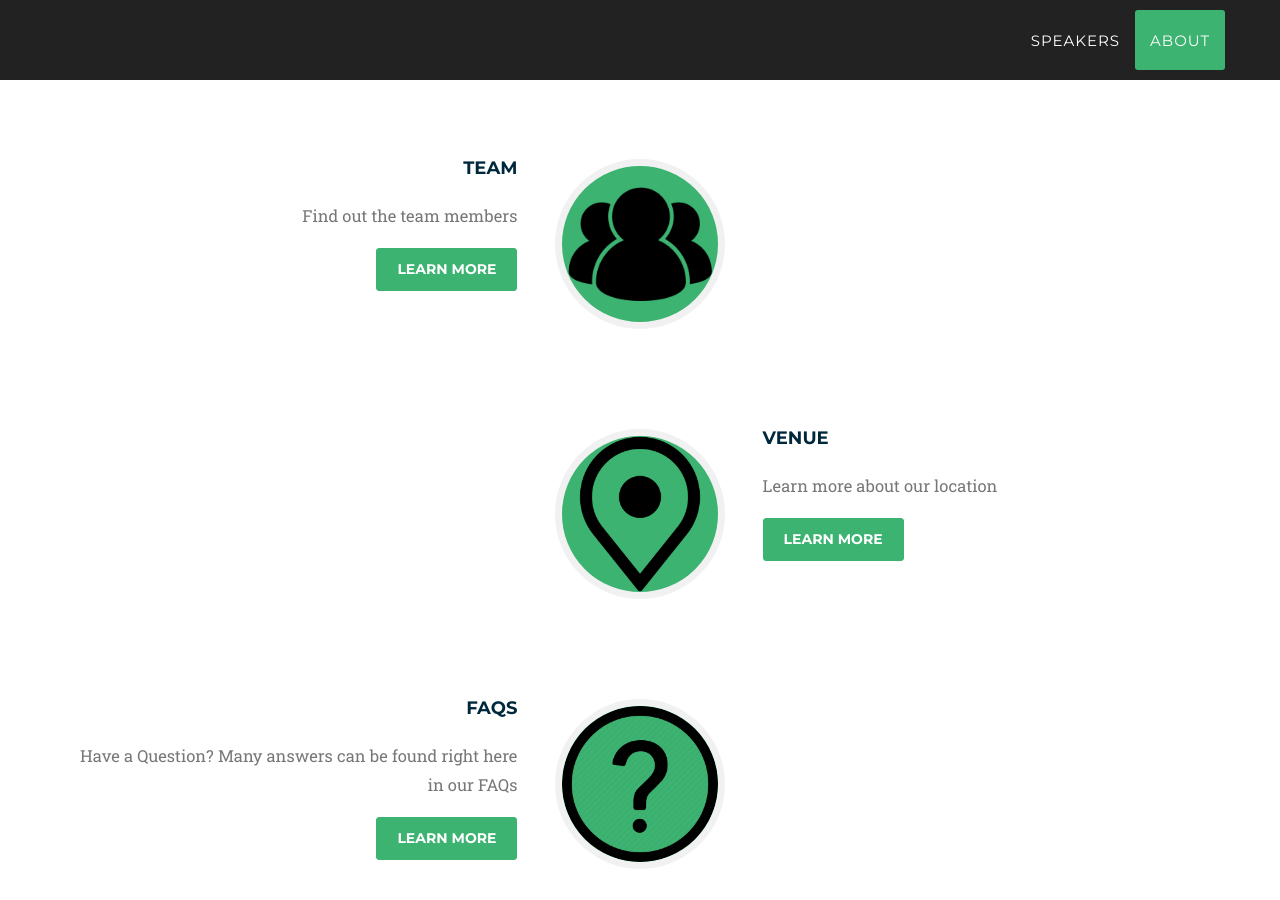
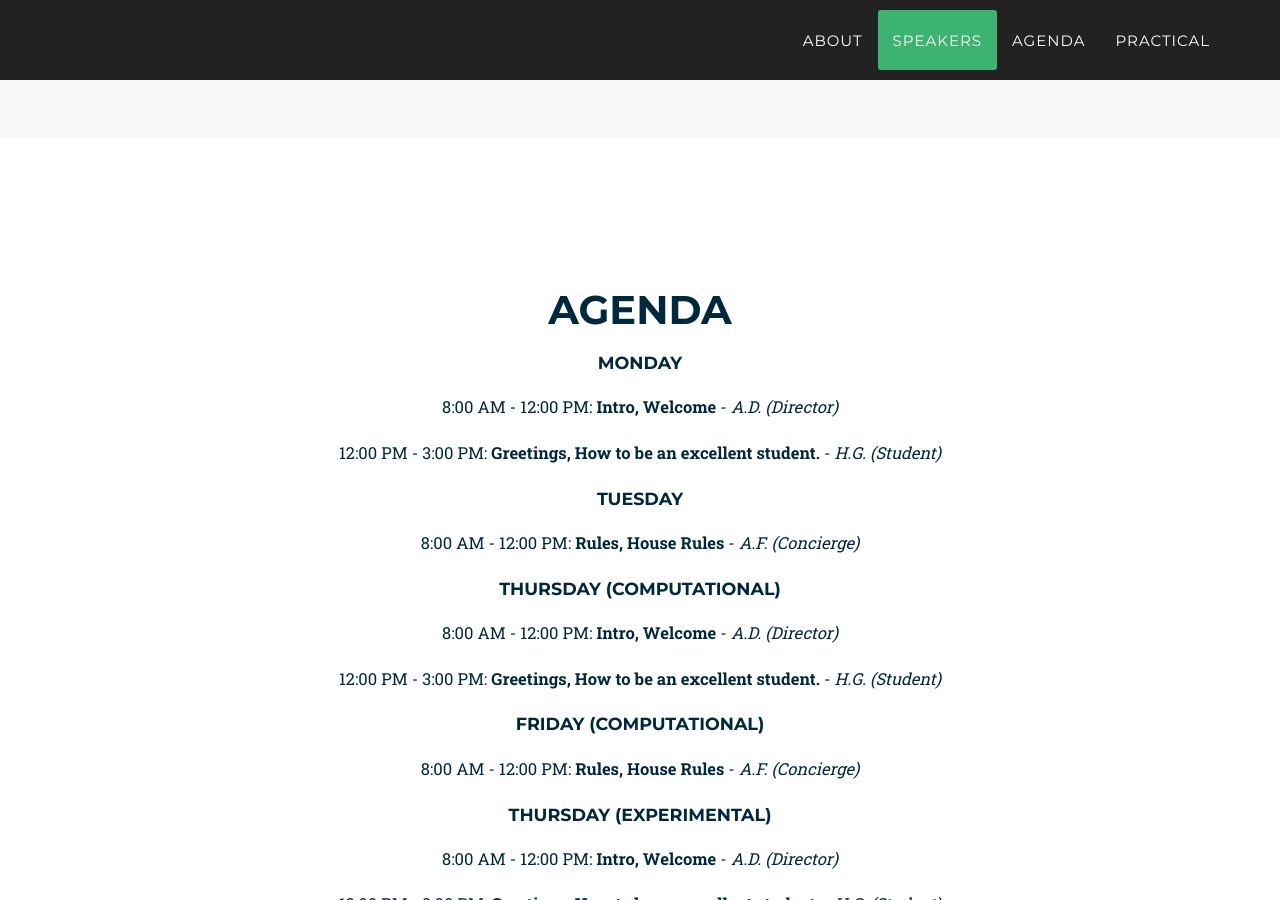
Before and after one commit to osip/website2019, a Jekyll site: the page built from index.html, in a window 1280 px wide and 900 px high, scrolled down 2789 px. Built offline with Jekyll 4.4.1, drawn with Linux system fonts in a browser that asks for light colours; some web fonts are replaced; some of the changed text lies outside the part shown.

Commit message:
Restructured the website.

```diff
--- a/_config.yml
+++ b/_config.yml
@@ -2,7 +2,7 @@ title: Open Science in Practice
 description: > # this means to ignore newlines until "baseurl:"
   Open Science in Practice summer school
 baseurl: "osip2019" # the subpath of your site, e.g. /blog
-bg_image: "/../css/2019_style/img/header-bg.jpg" # the subpath of your site, e.g. /blog
+bg_image: "/../css/2019_style/img/header-bg.jpg" # background image.
 url: "https://mar-muel.github.io" # the base hostname & protocol for your site
 # Build settings
 markdown: kramdown
--- /dev/null
+++ b/_data/twenty_19/agenda_common.yml
@@ -0,0 +1,17 @@
+- name: Monday
+- - time: 8:00 AM - 12:00 PM
+    title: Intro
+    name: A.D.
+    position: Director
+    topic: Welcome
+  - time: 12:00 PM - 3:00 PM
+    title: Greetings
+    name: H.G.
+    position: Student
+    topic: How to be an excellent student.
+- name: Tuesday
+- - time: 8:00 AM - 12:00 PM
+    title: Rules
+    name: A.F.
+    position: Concierge
+    topic: House Rules
--- /dev/null
+++ b/_data/twenty_19/agenda_computational.yml
@@ -0,0 +1,17 @@
+- name: Thursday (computational)
+- - time: 8:00 AM - 12:00 PM
+    title: Intro
+    name: A.D.
+    position: Director
+    topic: Welcome
+  - time: 12:00 PM - 3:00 PM
+    title: Greetings
+    name: H.G.
+    position: Student
+    topic: How to be an excellent student.
+- name: Friday (computational)
+- - time: 8:00 AM - 12:00 PM
+    title: Rules
+    name: A.F.
+    position: Concierge
+    topic: House Rules
--- /dev/null
+++ b/_data/twenty_19/agenda_experimental.yml
@@ -0,0 +1,17 @@
+- name: Thursday (experimental)
+- - time: 8:00 AM - 12:00 PM
+    title: Intro
+    name: A.D.
+    position: Director
+    topic: Welcome
+  - time: 12:00 PM - 3:00 PM
+    title: Greetings
+    name: H.G.
+    position: Student
+    topic: How to be an excellent student.
+- name: Friday (experimental)
+- - time: 8:00 AM - 12:00 PM
+    title: Rules
+    name: A.F.
+    position: Concierge
+    topic: House Rules
--- /dev/null
+++ b/_data/twenty_19/home_about.yml
@@ -0,0 +1,4 @@
+- intro1:
+  text: It takes a great deal of bravery to stand up to our enemies, but just as much to stand up to our friends
+- intro2:
+  text: It is our choices, Harry, that show what we truly are, far more than our abilities.
--- a/_includes/2019_data/about.html
+++ b/_includes/2019_data/about.html
@@ -4,29 +4,11 @@
     <div class="row">
       <div class="col-lg-12 text-center">
         <h2 class="section-heading">About</h2>
-        <h3 class="section-subheading text-muted"></h3>
-      </div>
-    </div>
-    <div class="row">
-      <div class="col-lg-12">
-        <ul class="timeline">
-          {% for about_data in site.data.twenty_19.home_about_data %}
-          <li class="{{ about_data.inverted }}">
-            <div class="timeline-image">
-              <img class="img-circle img-responsive" src="{{ about_data.img | prepend: "/../css/2019_style/img/" | prepend: site.baseurl }}" alt="">
-            </div>
-            <div class="timeline-panel">
-              <div class="timeline-heading">
-                <h4>{{ about_data.name }}</h4>
-              </div>
-              <div class="timeline-heading">
-                <p class="text-muted">{{ about_data.info }}</p>
-              </div>
-              <a href="{{ about_data.link }}" class="page-scroll btn btn-sm">Learn More</a>
-            </div>
-          </li>
-          {% endfor %}
-        </ul>
+        {% for data_general in site.data.twenty_19.home_about %}
+        <h3 class="section-subheading">
+          {{ data_general.text }}
+        </h3>
+        {% endfor %}
       </div>
     </div>
   </div>
--- /dev/null
+++ b/_includes/2019_data/agenda.html
@@ -0,0 +1,42 @@
+<!-- Agenda -->
+<section id="agenda">
+  <div class="container">
+    <div class="row">
+      <div class="col-lg-12 text-center">
+        <h2 class="section-heading">Agenda</h2>
+
+        <!-- Common track: full column -->
+        {% for day in site.data.twenty_19.agenda_common %}
+          <h3>{{ day.name }}</h3>
+          {% for slot in day %}
+            {% if slot.time %}
+              <p> {{ slot.time }}: <b> {{ slot.title }},  {{ slot.topic }} </b> - <i> {{ slot.name }} ({{ slot.position }}) </i> </p>
+            {% endif %}
+          {% endfor %}
+        {% endfor %}
+
+        <!-- TODO(FD): put below into two columns  -->
+        <!-- Two tracks: half columns  -->
+        {% for day in site.data.twenty_19.agenda_computational %}
+          <h3>{{ day.name }}</h3>
+          {% for slot in day %}
+            {% if slot.time %}
+              <p> {{ slot.time }}: <b> {{ slot.title }},  {{ slot.topic }} </b> - <i> {{ slot.name }} ({{ slot.position }}) </i> </p>
+            {% endif %}
+          {% endfor %}
+        {% endfor %}
+
+        {% for day in site.data.twenty_19.agenda_experimental %}
+          <h3>{{ day.name }}</h3>
+          {% for slot in day %}
+            {% if slot.time %}
+              <p> {{ slot.time }}: <b> {{ slot.title }},  {{ slot.topic }} </b> - <i> {{ slot.name }} ({{ slot.position }}) </i> </p>
+            {% endif %}
+          {% endfor %}
+        {% endfor %}
+
+
+      </div>
+    </div>
+  </div>
+</section>
--- a/_includes/2019_data/header-home.html
+++ b/_includes/2019_data/header-home.html
@@ -19,10 +19,16 @@
           <a href="/"></a>
         </li>
         <li>
+          <a class="page-scroll" href="#about">About</a>
+        </li>
+        <li>
           <a class="page-scroll" href="#speakers">Speakers</a>
         </li>
         <li>
-          <a class="page-scroll" href="#about">About</a>
+          <a class="page-scroll" href="#agenda">Agenda</a>
+        </li>
+        <li>
+          <a class="page-scroll" href="#info">Practical</a>
         </li>
         <!-- <li> -->
         <!--   <a class="page&#45;scroll" href="#contact">Contact</a> -->
--- /dev/null
+++ b/_includes/2019_data/practical_info.html
@@ -0,0 +1,34 @@
+<!-- Info Section -->
+<section id="info">
+  <div class="container">
+    <div class="row">
+      <div class="col-lg-12 text-center">
+        <h2 class="section-heading">Practical Information</h2>
+      </div>
+    </div>
+    <div class="row">
+      <div class="col-lg-12">
+        <ul class="timeline">
+          {% for about_data in site.data.twenty_19.home_about_data %}
+          <li class="{{ about_data.inverted }}">
+            <div class="timeline-image">
+              <img class="img-circle img-responsive" src="{{ about_data.img | prepend: "/../css/2019_style/img/" | prepend: site.baseurl }}" alt="">
+            </div>
+            <div class="timeline-panel">
+              <div class="timeline-heading">
+                <h4>{{ about_data.name }}</h4>
+              </div>
+              <div class="timeline-heading">
+                <p class="text-muted">{{ about_data.info }}</p>
+              </div>
+              {% if about_data.link %}
+              <a href="{{ about_data.link }}" class="page-scroll btn btn-sm">Learn More</a>
+              {% endif %}
+            </div>
+          </li>
+          {% endfor %}
+        </ul>
+      </div>
+    </div>
+  </div>
+</section>
--- a/_layouts/2019_home.html
+++ b/_layouts/2019_home.html
@@ -20,13 +20,13 @@
     </header>
 
     {% include 2019_data/intro.html %}
+    {% include 2019_data/about.html %}
     {% include 2019_data/speakers.html %}
-    {% include 2019_data/about.html %}
+    {% include 2019_data/agenda.html %}
+    {% include 2019_data/practical_info.html %}
     {% include 2019_data/sponsors.html %}
     {% include 2019_data/contact.html %}
     {% include 2019_data/footer.html %}
-    {% include 2019_data/speakers_info.html %}
     {% include 2019_data/js.html %}
-
   </body>
 </html>
```
Also changed, not shown: _data/twenty_19/home_about_data.yml (+20 -20 lines), _data/twenty_19/speakers.yml (+9 -8 lines), css/2019_style/img/speaker/dumbledore.jpg (added).
